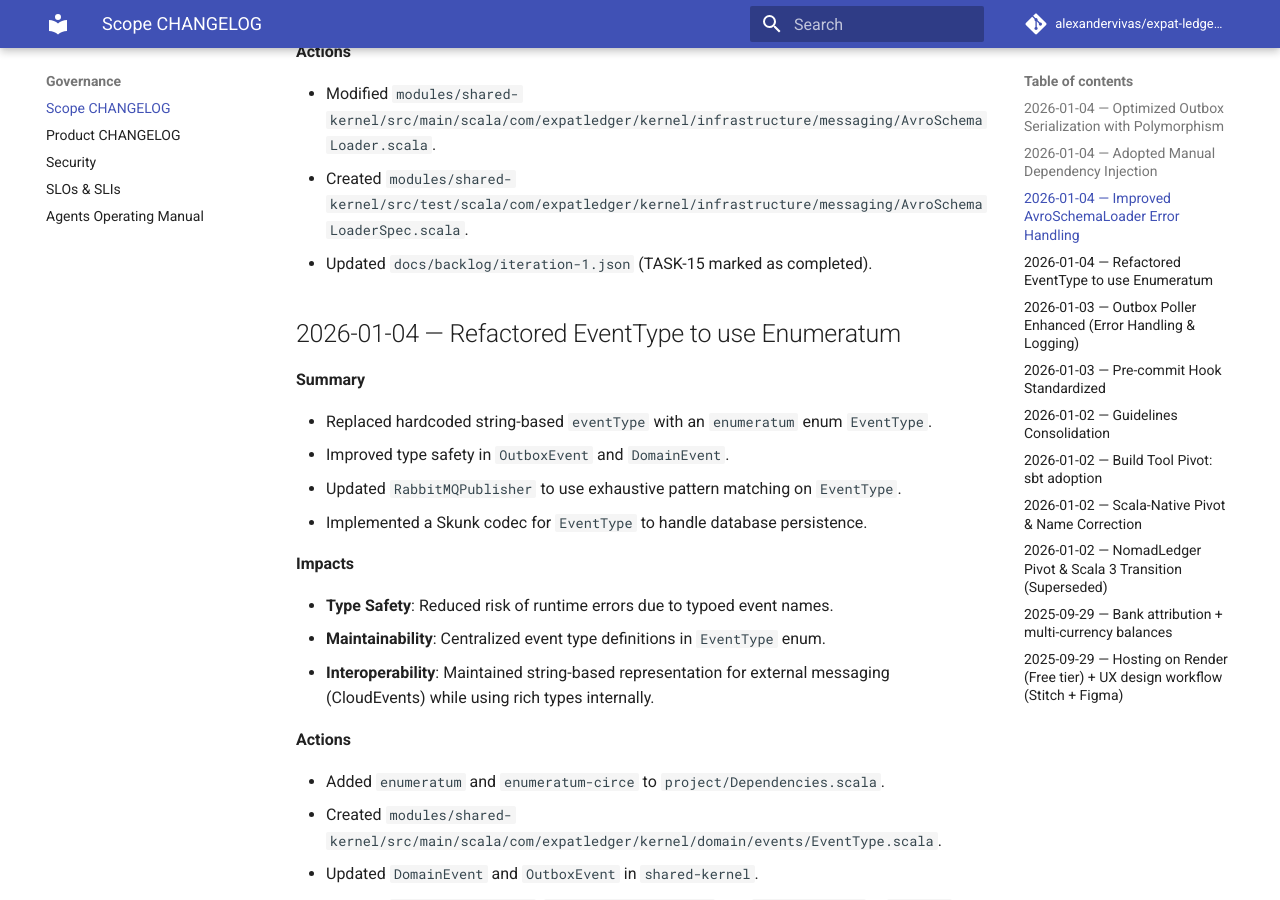
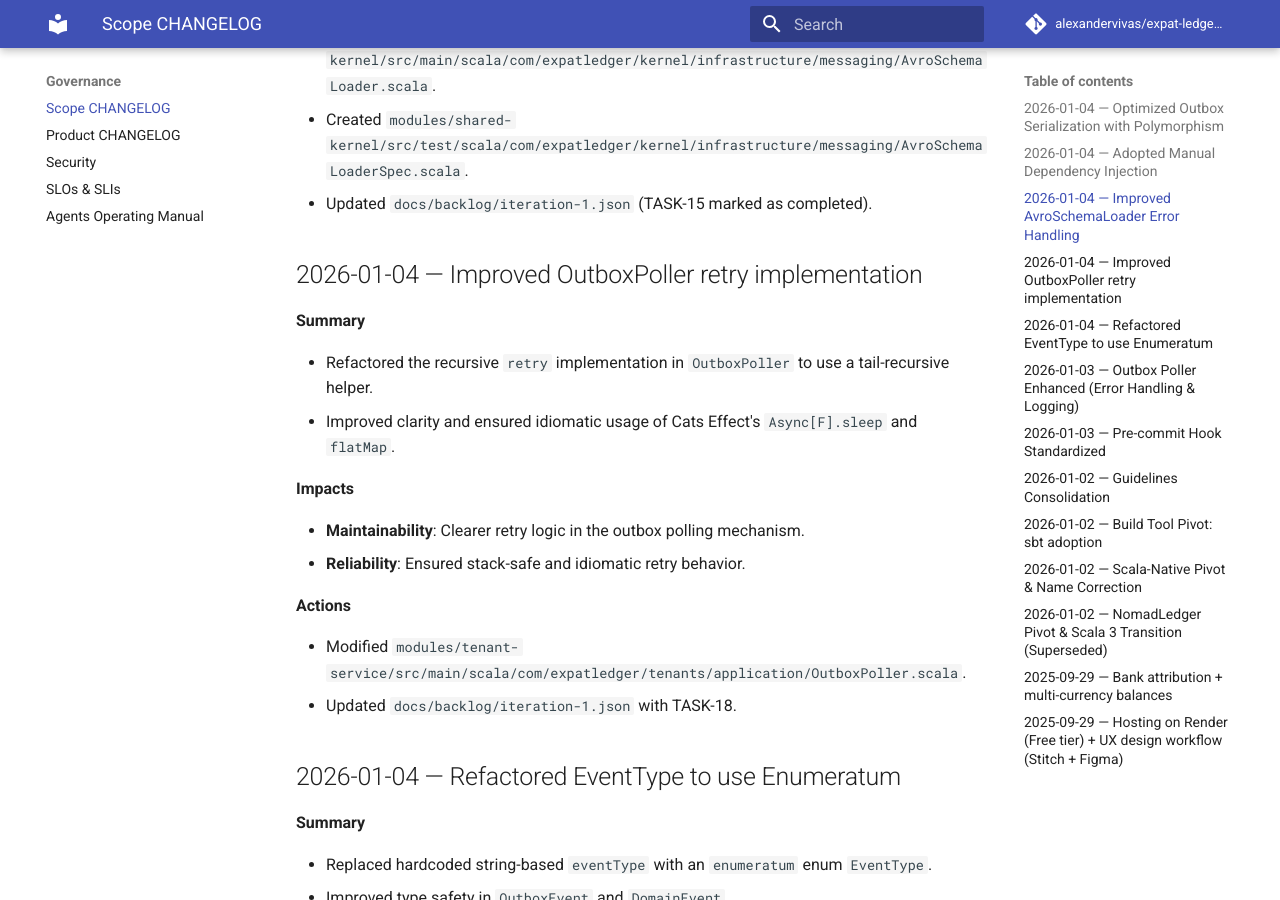
Before and after one commit to alexandervivas/expat-ledger-backend, an MkDocs documentation site: the page built from docs/governance/scope-CHANGELOG.md, in a window 1280 px wide and 900 px high, scrolled down 2587 px. Built offline with MkDocs 1.6.1 and Material for MkDocs 9.7.7, drawn with Linux system fonts in a browser that asks for light colours; comment, search, counter and statistics services are not loaded; some of the changed text lies outside the part shown.

```diff
--- a/docs/governance/scope-CHANGELOG.md
+++ b/docs/governance/scope-CHANGELOG.md
@@ -67,6 +66,23 @@
 - Modified `modules/shared-kernel/src/main/scala/com/expatledger/kernel/infrastructure/messaging/AvroSchemaLoader.scala`.
 - Created `modules/shared-kernel/src/test/scala/com/expatledger/kernel/infrastructure/messaging/AvroSchemaLoaderSpec.scala`.
 - Updated `docs/backlog/iteration-1.json` (TASK-15 marked as completed).
+
+## 2026-01-04 — Improved OutboxPoller retry implementation
+
+**Summary**
+
+- Refactored the recursive `retry` implementation in `OutboxPoller` to use a tail-recursive helper.
+- Improved clarity and ensured idiomatic usage of Cats Effect's `Async[F].sleep` and `flatMap`.
+
+**Impacts**
+
+- **Maintainability**: Clearer retry logic in the outbox polling mechanism.
+- **Reliability**: Ensured stack-safe and idiomatic retry behavior.
+
+**Actions**
+
+- Modified `modules/tenant-service/src/main/scala/com/expatledger/tenants/application/OutboxPoller.scala`.
+- Updated `docs/backlog/iteration-1.json` with TASK-18.
 
 ## 2026-01-04 — Refactored EventType to use Enumeratum
 
```
Also changed, not shown: other parts of docs/governance/scope-CHANGELOG.md (+0 -1 lines), BACKLOG.md (+38 -37 lines), docs/architecture/decisions/ADR-015-manual-dependency-injection.md (+3 -0 lines), docs/backlog/iteration-1.json (+8 -0 lines), .commitlintrc.cjs (added), 8 other files.
